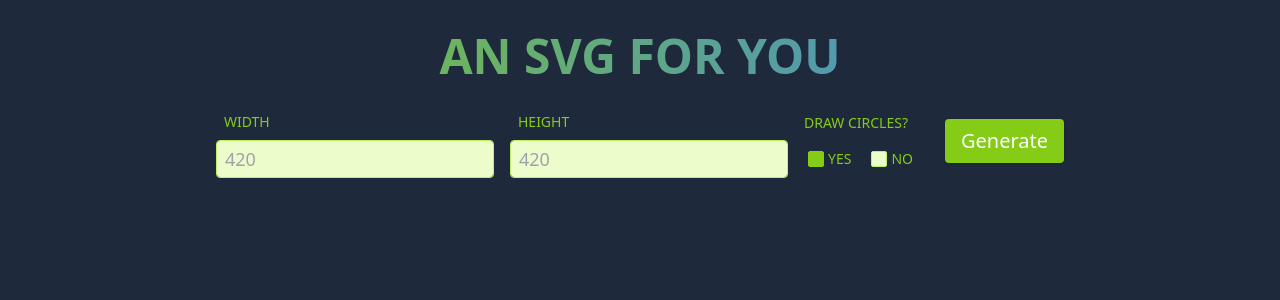
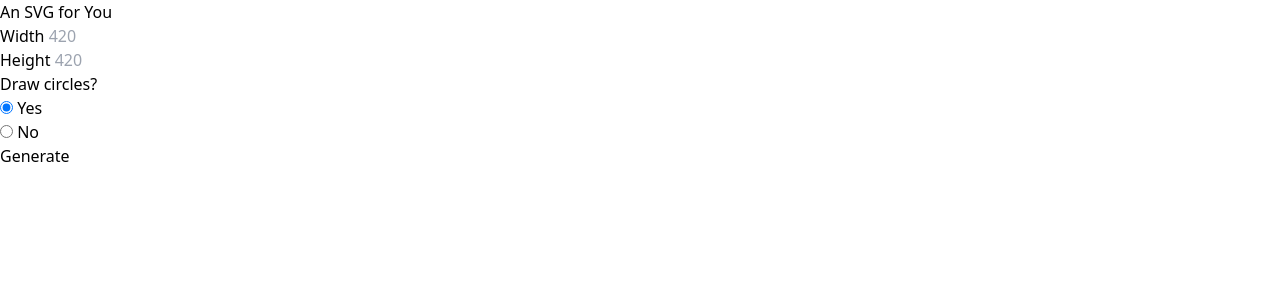
Before and after one commit to srirajshukla/randsvg, a web app: file index.html in a window 1280 px wide. Shown: the top 300 px of the page. Run offline with its HTML, style and script files only (its server is not run), Linux system fonts and the light colour scheme.

Commit message:
chore: update styles

```diff
--- a/public/style.tailwind.comp.css
+++ b/public/style.tailwind.comp.css
@@ -550,283 +550,3 @@
   --tw-backdrop-saturate:  ;
   --tw-backdrop-sepia:  ;
 }
-
-.m-2 {
-  margin: 0.5rem;
-}
-
-.m-0 {
-  margin: 0px;
-}
-
-.m-1 {
-  margin: 0.25rem;
-}
-
-.my-4 {
-  margin-top: 1rem;
-  margin-bottom: 1rem;
-}
-
-.my-2 {
-  margin-top: 0.5rem;
-  margin-bottom: 0.5rem;
-}
-
-.mx-auto {
-  margin-left: auto;
-  margin-right: auto;
-}
-
-.mr-4 {
-  margin-right: 1rem;
-}
-
-.mt-8 {
-  margin-top: 2rem;
-}
-
-.block {
-  display: block;
-}
-
-.inline-block {
-  display: inline-block;
-}
-
-.flex {
-  display: flex;
-}
-
-.h-4 {
-  height: 1rem;
-}
-
-.w-4 {
-  width: 1rem;
-}
-
-.max-w-6xl {
-  max-width: 72rem;
-}
-
-.cursor-pointer {
-  cursor: pointer;
-}
-
-.appearance-none {
-  -webkit-appearance: none;
-     -moz-appearance: none;
-          appearance: none;
-}
-
-.flex-wrap {
-  flex-wrap: wrap;
-}
-
-.flex-nowrap {
-  flex-wrap: nowrap;
-}
-
-.items-center {
-  align-items: center;
-}
-
-.justify-center {
-  justify-content: center;
-}
-
-.rounded {
-  border-radius: 0.25rem;
-}
-
-.rounded-sm {
-  border-radius: 0.125rem;
-}
-
-.border {
-  border-width: 1px;
-}
-
-.border-solid {
-  border-style: solid;
-}
-
-.border-lime-300 {
-  --tw-border-opacity: 1;
-  border-color: rgb(190 242 100 / var(--tw-border-opacity));
-}
-
-.bg-lime-100 {
-  --tw-bg-opacity: 1;
-  background-color: rgb(236 252 203 / var(--tw-bg-opacity));
-}
-
-.bg-lime-500 {
-  --tw-bg-opacity: 1;
-  background-color: rgb(132 204 22 / var(--tw-bg-opacity));
-}
-
-.bg-slate-800 {
-  --tw-bg-opacity: 1;
-  background-color: rgb(30 41 59 / var(--tw-bg-opacity));
-}
-
-.bg-gradient-to-r {
-  background-image: linear-gradient(to right, var(--tw-gradient-stops));
-}
-
-.from-lime-500 {
-  --tw-gradient-from: #84cc16;
-  --tw-gradient-to: rgb(132 204 22 / 0);
-  --tw-gradient-stops: var(--tw-gradient-from), var(--tw-gradient-to);
-}
-
-.to-blue-500 {
-  --tw-gradient-to: #3b82f6;
-}
-
-.bg-clip-padding {
-  background-clip: padding-box;
-}
-
-.bg-clip-text {
-  -webkit-background-clip: text;
-          background-clip: text;
-}
-
-.p-4 {
-  padding: 1rem;
-}
-
-.px-2 {
-  padding-left: 0.5rem;
-  padding-right: 0.5rem;
-}
-
-.py-1 {
-  padding-top: 0.25rem;
-  padding-bottom: 0.25rem;
-}
-
-.px-4 {
-  padding-left: 1rem;
-  padding-right: 1rem;
-}
-
-.py-2 {
-  padding-top: 0.5rem;
-  padding-bottom: 0.5rem;
-}
-
-.text-center {
-  text-align: center;
-}
-
-.text-5xl {
-  font-size: 3rem;
-  line-height: 1;
-}
-
-.text-sm {
-  font-size: 0.875rem;
-  line-height: 1.25rem;
-}
-
-.text-lg {
-  font-size: 1.125rem;
-  line-height: 1.75rem;
-}
-
-.text-xl {
-  font-size: 1.25rem;
-  line-height: 1.75rem;
-}
-
-.font-black {
-  font-weight: 900;
-}
-
-.font-medium {
-  font-weight: 500;
-}
-
-.uppercase {
-  text-transform: uppercase;
-}
-
-.text-transparent {
-  color: transparent;
-}
-
-.text-lime-500 {
-  --tw-text-opacity: 1;
-  color: rgb(132 204 22 / var(--tw-text-opacity));
-}
-
-.text-gray-700 {
-  --tw-text-opacity: 1;
-  color: rgb(55 65 81 / var(--tw-text-opacity));
-}
-
-.text-white {
-  --tw-text-opacity: 1;
-  color: rgb(255 255 255 / var(--tw-text-opacity));
-}
-
-.shadow {
-  --tw-shadow: 0 1px 3px 0 rgb(0 0 0 / 0.1), 0 1px 2px -1px rgb(0 0 0 / 0.1);
-  --tw-shadow-colored: 0 1px 3px 0 var(--tw-shadow-color), 0 1px 2px -1px var(--tw-shadow-color);
-  box-shadow: var(--tw-ring-offset-shadow, 0 0 #0000), var(--tw-ring-shadow, 0 0 #0000), var(--tw-shadow);
-}
-
-.transition {
-  transition-property: color, background-color, border-color, fill, stroke, opacity, box-shadow, transform, filter, -webkit-text-decoration-color, -webkit-backdrop-filter;
-  transition-property: color, background-color, border-color, text-decoration-color, fill, stroke, opacity, box-shadow, transform, filter, backdrop-filter;
-  transition-property: color, background-color, border-color, text-decoration-color, fill, stroke, opacity, box-shadow, transform, filter, backdrop-filter, -webkit-text-decoration-color, -webkit-backdrop-filter;
-  transition-timing-function: cubic-bezier(0.4, 0, 0.2, 1);
-  transition-duration: 150ms;
-}
-
-.duration-200 {
-  transition-duration: 200ms;
-}
-
-.ease-in-out {
-  transition-timing-function: cubic-bezier(0.4, 0, 0.2, 1);
-}
-
-.checked\:border-lime-500:checked {
-  --tw-border-opacity: 1;
-  border-color: rgb(132 204 22 / var(--tw-border-opacity));
-}
-
-.checked\:border-indigo-500:checked {
-  --tw-border-opacity: 1;
-  border-color: rgb(99 102 241 / var(--tw-border-opacity));
-}
-
-.checked\:bg-lime-500:checked {
-  --tw-bg-opacity: 1;
-  background-color: rgb(132 204 22 / var(--tw-bg-opacity));
-}
-
-.focus\:border-lime-600:focus {
-  --tw-border-opacity: 1;
-  border-color: rgb(101 163 13 / var(--tw-border-opacity));
-}
-
-.focus\:bg-white:focus {
-  --tw-bg-opacity: 1;
-  background-color: rgb(255 255 255 / var(--tw-bg-opacity));
-}
-
-.focus\:text-gray-700:focus {
-  --tw-text-opacity: 1;
-  color: rgb(55 65 81 / var(--tw-text-opacity));
-}
-
-.focus\:outline-none:focus {
-  outline: 2px solid transparent;
-  outline-offset: 2px;
-}
```
Also changed, not shown: 1 other file.
